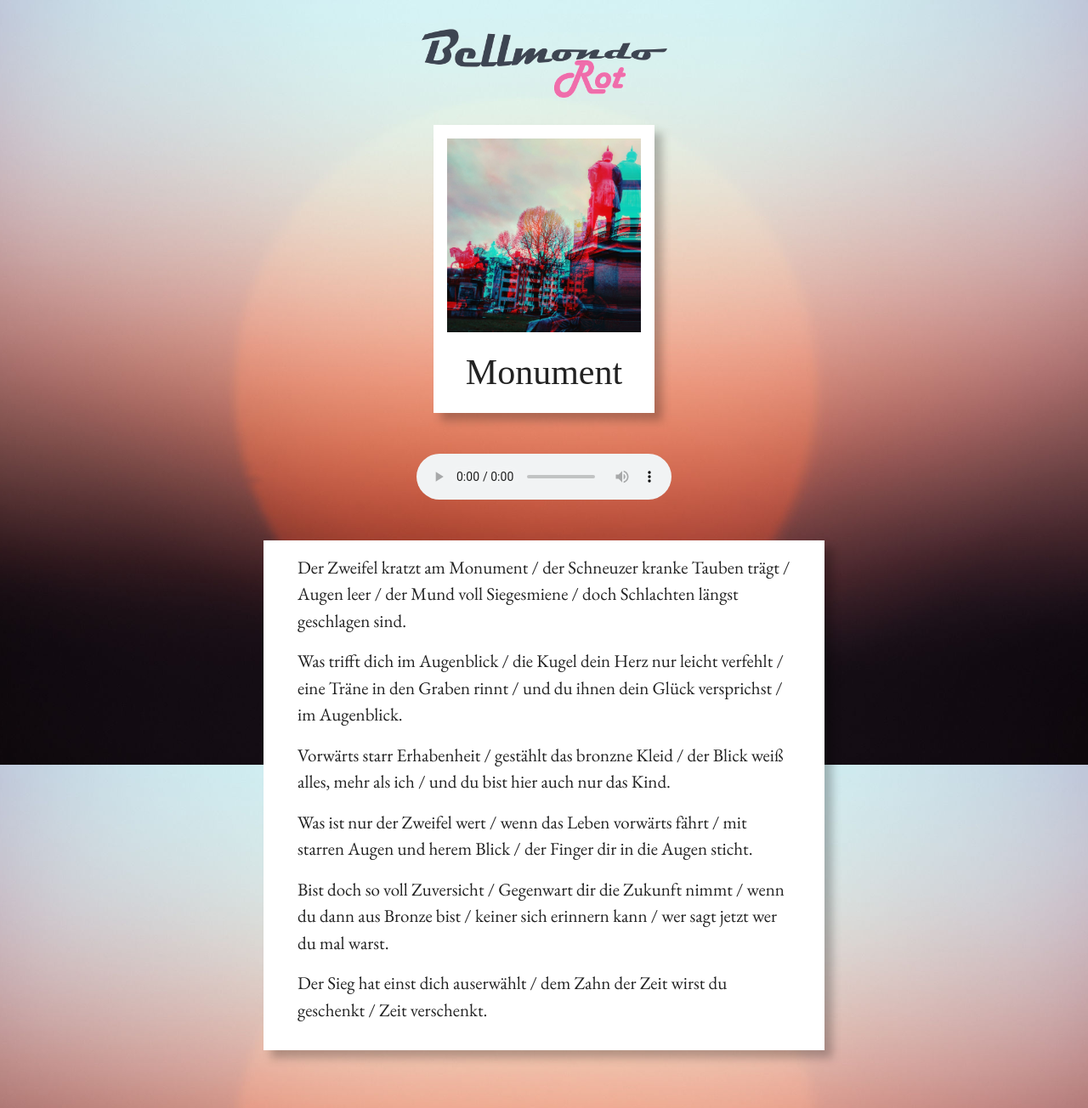
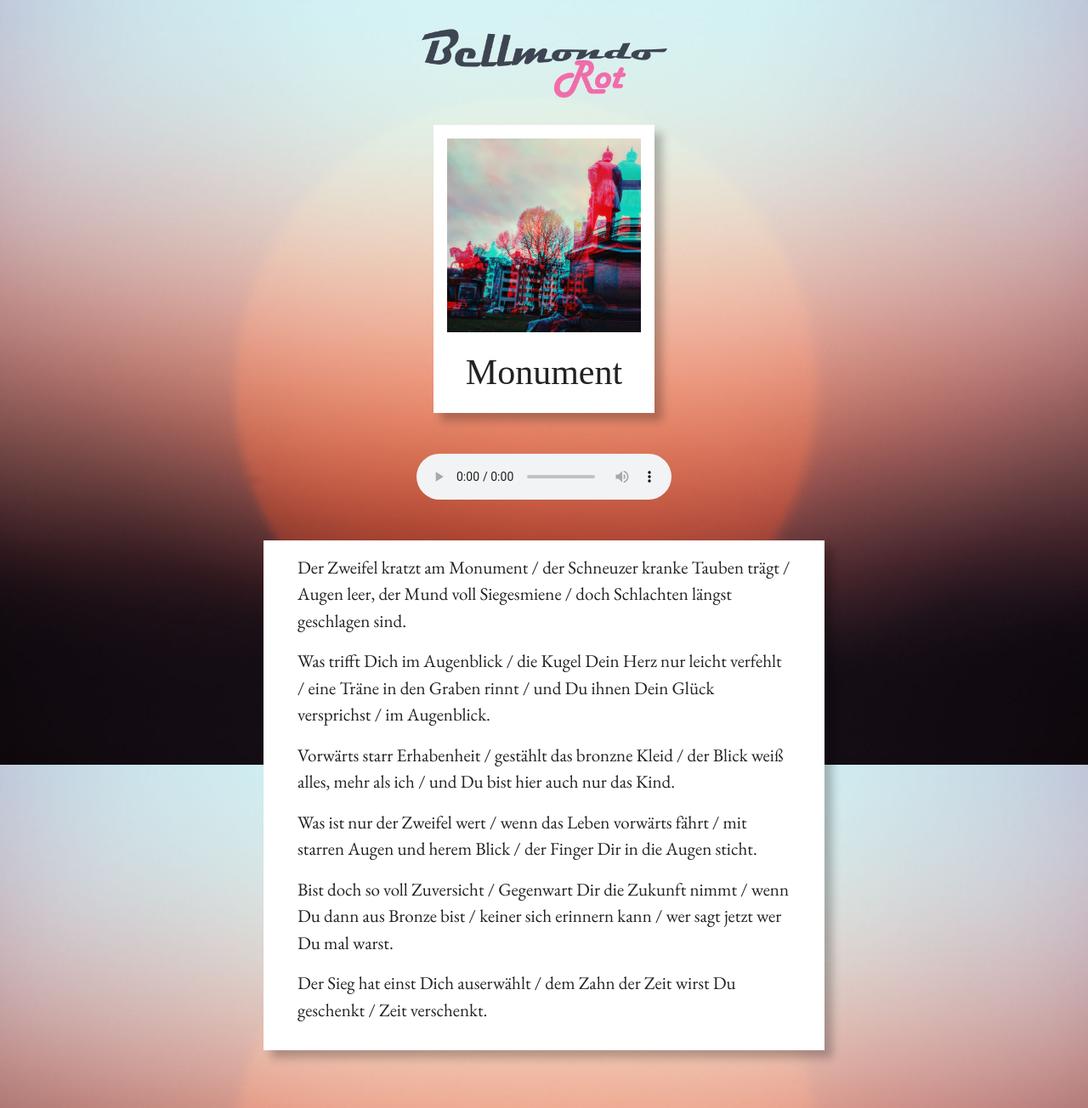
Before and after one commit to naag/belmondo-rot, a Jekyll site: the page built from docs/songs/monument.md, in a window 1280 px wide. Shown: the whole page at 85% size. Built offline with Jekyll 4.4.1, drawn with Linux system fonts in a browser that asks for light colours; some web fonts are replaced.

```diff
--- a/docs/songs/monument.md
+++ b/docs/songs/monument.md
@@ -7,14 +7,14 @@ cover:
   title: Monument
 ---
 
-<p>Der Zweifel kratzt am Monument / der Schneuzer kranke Tauben trägt / Augen leer / der Mund voll Siegesmiene / doch Schlachten längst geschlagen sind.</p>
+<p>Der Zweifel kratzt am Monument / der Schneuzer kranke Tauben trägt / Augen leer, der Mund voll Siegesmiene / doch Schlachten längst geschlagen sind.</p>
 
-<p>Was trifft dich im Augenblick / die Kugel dein Herz nur leicht verfehlt / eine Träne in den Graben rinnt / und du ihnen dein Glück versprichst / im Augenblick.</p>
+<p>Was trifft Dich im Augenblick / die Kugel Dein Herz nur leicht verfehlt / eine Träne in den Graben rinnt / und Du ihnen Dein Glück versprichst / im Augenblick.</p>
 
-<p>Vorwärts starr Erhabenheit / gestählt das bronzne Kleid / der Blick weiß alles, mehr als ich / und du bist hier auch nur das Kind.</p>
+<p>Vorwärts starr Erhabenheit / gestählt das bronzne Kleid / der Blick weiß alles, mehr als ich / und Du bist hier auch nur das Kind.</p>
 
-<p>Was ist nur der Zweifel wert / wenn das Leben vorwärts fährt / mit starren Augen und herem Blick / der Finger dir in die Augen sticht.</p>
+<p>Was ist nur der Zweifel wert / wenn das Leben vorwärts fährt / mit starren Augen und herem Blick / der Finger Dir in die Augen sticht.</p>
 
-<p>Bist doch so voll Zuversicht / Gegenwart dir die Zukunft nimmt / wenn du dann aus Bronze bist / keiner sich erinnern kann / wer sagt jetzt wer du mal warst.</p>
+<p>Bist doch so voll Zuversicht / Gegenwart Dir die Zukunft nimmt / wenn Du dann aus Bronze bist / keiner sich erinnern kann / wer sagt jetzt wer Du mal warst.</p>
 
-<p>Der Sieg hat einst dich auserwählt / dem Zahn der Zeit wirst du geschenkt / Zeit verschenkt.</p>
+<p>Der Sieg hat einst Dich auserwählt / dem Zahn der Zeit wirst Du geschenkt / Zeit verschenkt.</p>
```
